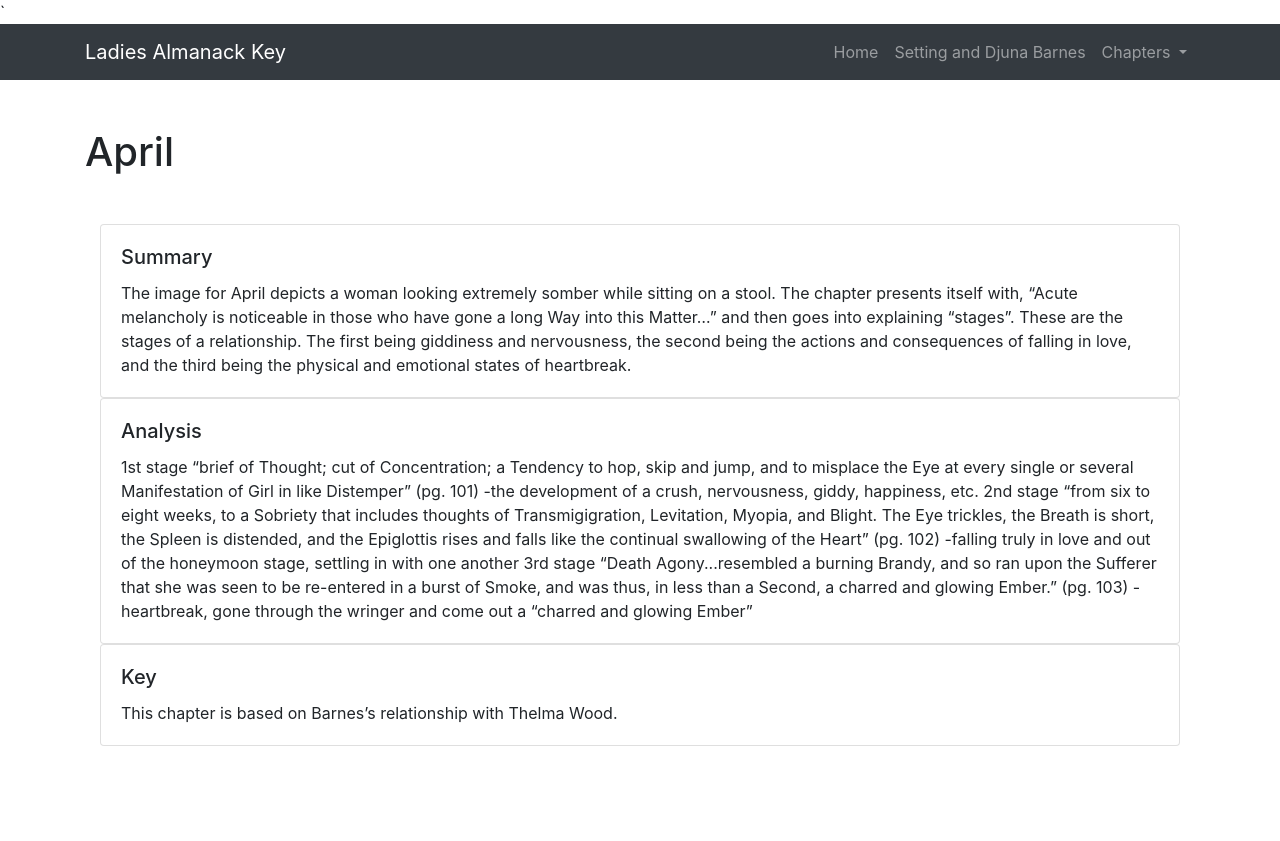
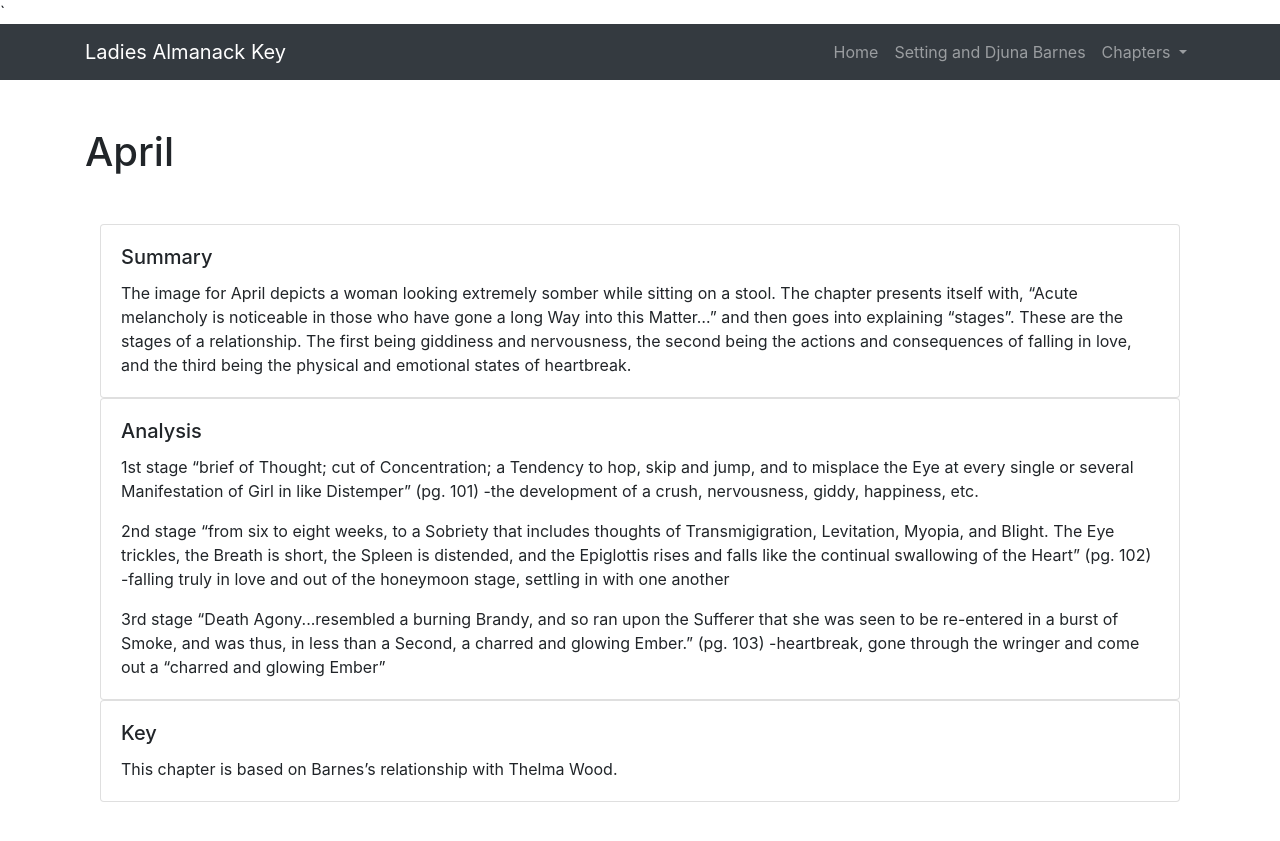
Before and after one commit to ns5ub/LadiesAlmanackGloss, a Jekyll site: the page built from _chapters/april.md, in a window 1280 px wide. Shown: the top 841 px of the page. Built offline with Jekyll 4.4.1, drawn with Linux system fonts in a browser that asks for light colours; nearby versions of some CDN libraries; library files that are not in the unit come from our copies.

Commit message:
Update april.md

```diff
--- a/_chapters/april.md
+++ b/_chapters/april.md
@@ -17,7 +17,9 @@ filename: _chapters/april.html
           <div class="card-body">
                 <h5 class="card-title">Analysis</h5>
                 <p class="card-text"> 1st stage “brief of Thought; cut of Concentration; a Tendency to hop, skip and jump, and to misplace the Eye at every single or several Manifestation of Girl in like Distemper” (pg. 101) -the development of a crush, nervousness, giddy, happiness, etc.
+                </p><p class="card-text">
 2nd stage “from six to eight weeks, to a Sobriety that includes thoughts of Transmigigration, Levitation, Myopia, and Blight. The Eye trickles, the Breath is short, the Spleen is distended, and the Epiglottis rises and falls like the continual swallowing of the Heart” (pg. 102) -falling truly in love and out of the honeymoon stage, settling in with one another
+                </p><p class="card-text">
 3rd stage “Death Agony...resembled a burning Brandy, and so ran upon the Sufferer that she was seen to be re-entered in a burst of Smoke, and was thus, in less than a Second, a charred and glowing Ember.” (pg. 103) -heartbreak, gone through the wringer and come out a “charred and glowing Ember” </p>
           </div>
       </div>
```
